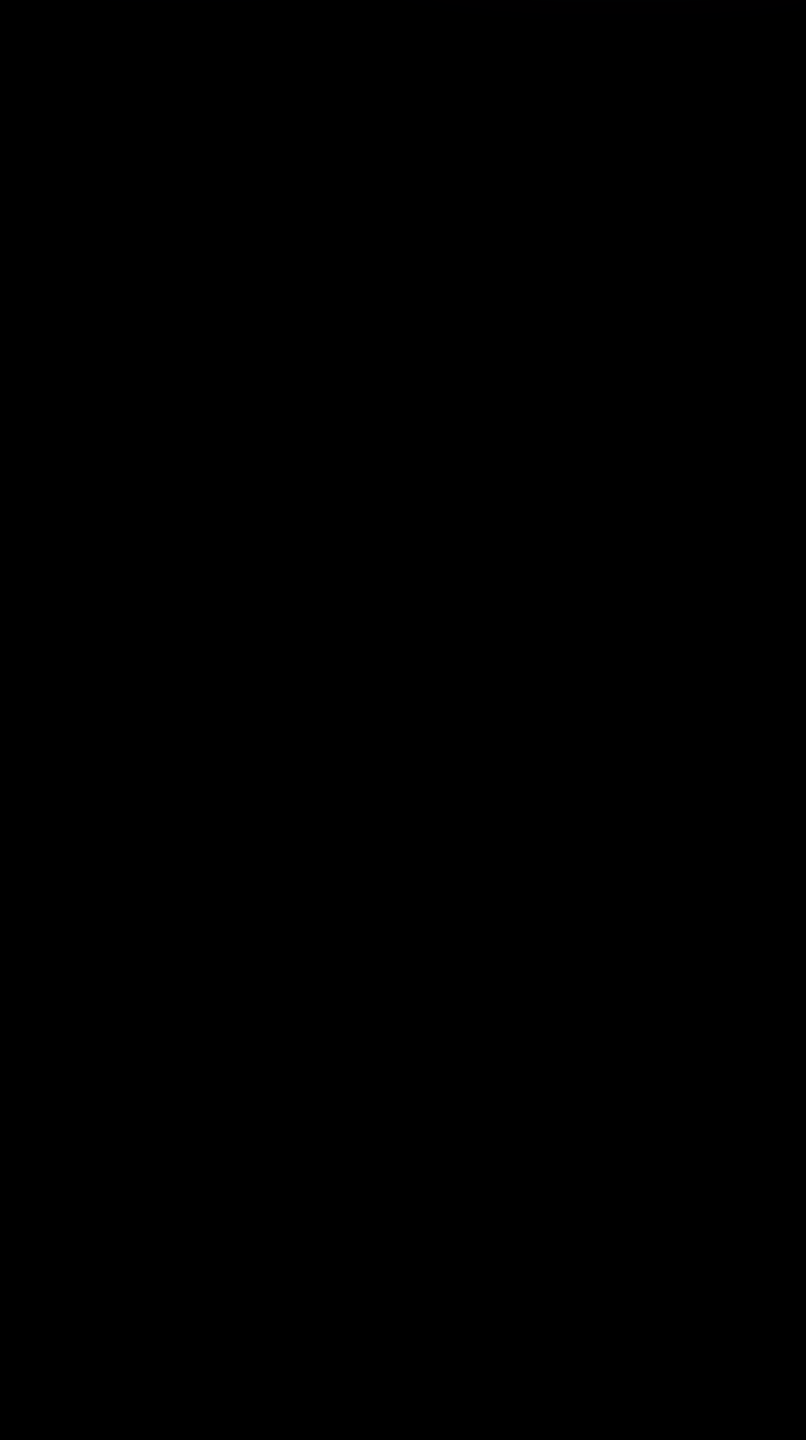
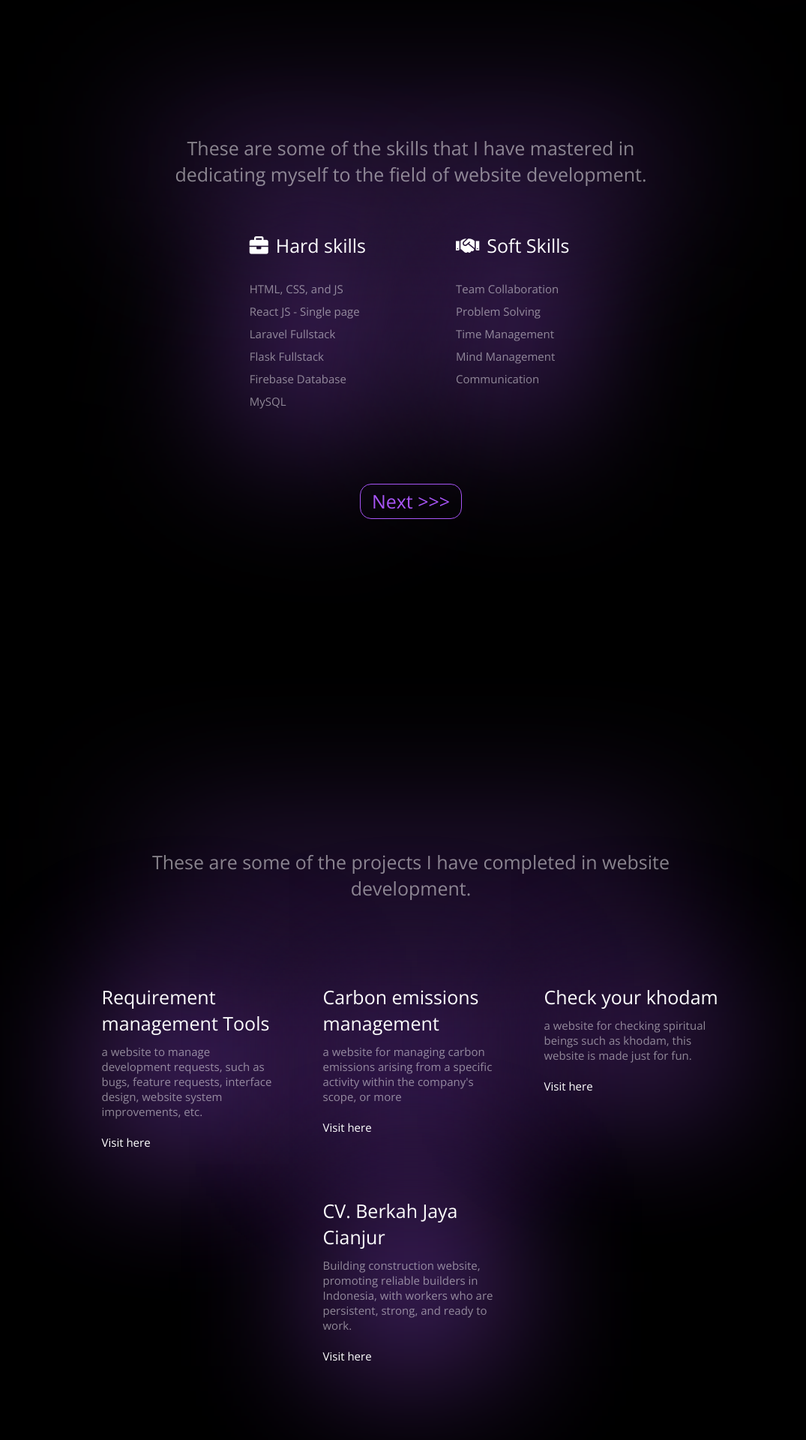
Before and after one commit to fpbismyname/fpbdev, a React (Vite) app: page / in a window 1280 px wide. Shown: the part 800-2720 px from the top of the page at 75% size, without its empty margins (92-1167 px from the left). Before the commit the page ends 920 px from the top, so only its background shows below. Built offline with nearby package versions, Linux system fonts and the light colour scheme.

Commit message:
Update v1.0.2

```diff
--- a/index.html
+++ b/index.html
@@ -4,6 +4,9 @@
     <meta charset="UTF-8" />
     <meta name="viewport" content="width=device-width, initial-scale=1.0" />
     <title>FPBDEV - Website Developer</title>
+    <link rel="shortcut icon" href="/fpbdev.png" type="image/x-icon">
+    <link rel="stylesheet" href="https://cdnjs.cloudflare.com/ajax/libs/font-awesome/6.0.0-beta3/css/all.min.css"/>
+    <link rel="stylesheet" href="https://cdn.jsdelivr.net/npm/bootstrap-icons@1.11.3/font/bootstrap-icons.min.css">
   </head>
   <body>
     <div id="root"></div>
--- a/src/components/Button.tsx
+++ b/src/components/Button.tsx
@@ -8,16 +8,17 @@ interface ButtonProps{
     href?: string;
     size?: string;
     clickFunc?: ()=> void;
+    children?: React.ReactNode
 }
 
-const Button:React.FC<ButtonProps> = ({text, style, size, isActive = false, type = "btn", href = "", clickFunc}) =>{
+const Button:React.FC<ButtonProps> = ({text, style, size, isActive = false, type = "btn", href = "", clickFunc, children}) =>{
     const styleButton = isActive ? `${type}-${style}-active` : `${type}-${style}`
     return(
         <>
         {type == "btn" ?
-        <button className={`${styleButton} ${size}`} onClick={clickFunc}>{text}</button>
+        <button className={`${styleButton} ${size}`} onClick={clickFunc}>{children} {text}</button>
         :
-        <a className={`${styleButton} ${size}`} href={href} onClick={clickFunc}>{text}</a>
+        <a className={`${styleButton} ${size}`} href={href} onClick={clickFunc} target="_blank">{children}{text}</a>
         }
         </>
     )
--- a/src/components/Navbar.tsx
+++ b/src/components/Navbar.tsx
@@ -45,9 +45,9 @@ const Navbar: React.FC<NavbarProps> = ({func}) => {
       >
         <div className="flex flex-col">
           <div className="inline">
-            <span className="link-secondary font-bold cursor-default">
-                <h2 className="inline-block">FPB</h2>
-                <h6 className="inline-block ml-1 opacity-25 h6 font-bold">DEV</h6>
+            <span className="font-bold cursor-default">
+                <h2 className="inline-block text-primary">FPB</h2>
+                <h6 className="inline-block ml-1 opacity-25 h6 font-bold text-primary">DEV</h6>
             </span>
           </div>
         </div>
--- a/src/components/Section.tsx
+++ b/src/components/Section.tsx
@@ -3,12 +3,13 @@ import React from "react";
 interface HomeProps{
     refSection?: React.RefObject<HTMLDivElement>;
     children?: React.ReactNode
+    flexType?: string
 }
 
-const HeroSection:React.FC<HomeProps> = ({refSection, children}) =>{
+const HeroSection:React.FC<HomeProps> = ({refSection, children, flexType}) =>{
     return(
         <>
-            <div className="flex flex-row justify-between px-12" ref={refSection}>
+            <div className={`flex ${flexType} justify-between px-12 w-full`} ref={refSection}>
                 {children}
             </div>
         </>
--- a/src/index.css
+++ b/src/index.css
@@ -55,10 +55,41 @@
     font-thin
   }
 }
+/*  =================
+    |Scroll bar     |
+    =================
+*/
+::-webkit-scrollbar{
+  @apply
+  w-1
+  h-2
+}
+
+::-webkit-scrollbar-thumb{
+  @apply
+  bg-purple-500/25
+  rounded-full
+}
+::-webkit-scrollbar-thumb:hover{
+  @apply
+  bg-purple-500
+}
 
 
 /*  =================
-    |Button styling |
+    |color style    |
+    =================
+*/
+.bg-primary{
+  @apply
+  bg-purple-500
+}
+.text-primary{
+  @apply
+  text-purple-500
+}
+/*  =================
+    |Font style |
     =================
 */
 *{
@@ -166,7 +197,7 @@
 .link-secondary{
   @apply
   relative
-  text-purple-500
+  text-white
   before:content-[""]
   before:absolute
   bg-transparent
@@ -220,3 +251,16 @@
   -z-10
   bg-purple-500/50
 }
+
+.light-white{
+  @apply
+  absolute
+  /* rounded-full */
+  top-0
+  left-0
+  w-full
+  h-full
+  blur-[100px]
+  -z-10
+  bg-white/50
+}
--- a/src/pages/HomePage.tsx
+++ b/src/pages/HomePage.tsx
@@ -22,11 +22,12 @@ const HomePage: React.FC = () => {
   const scrollToSection = (currentRef: string) => {
     event?.preventDefault();
     const Ref: RefObject<HTMLDivElement> = section[currentRef];
-    const topElementPos: any = Ref.current?.getBoundingClientRect().top;
-    window.scrollTo({
-      top: topElementPos + window.scrollY - 171,
+    if (Ref.current) {
+      Ref.current.scrollIntoView({
         behavior: "smooth",
+        block: "center",
       });
+    }
   };
   const BarMenu: FuncRef = {
     About: () => scrollToSection("About"),
@@ -39,8 +40,7 @@ const HomePage: React.FC = () => {
       <div className="flex flex-col gap-[10vh]">
         <Navbar func={BarMenu} />
         <div className="container mx-auto px-12 flex flex-col gap-64">
-          <Section refSection={section["About"]}>
-            <div className="relative">
+          <Section refSection={section["About"]} flexType="flex-row">
             <div className="flex flex-row gap-24">
               <div className="flex flex-col justify-center">
                 <div className="relative">
@@ -55,26 +55,203 @@ const HomePage: React.FC = () => {
                   </h1>
                   <div className="light-purple"></div>
                   <p className="h4 opacity-50 mb-8">
-                      I am a website developer who can help you in creating a web on the front side. In creating websites I have 1 year of experience in fullstack website development, website designer, user testing, and UX design. My dedication and passion will bring a useful impact in website development.
+                    I am a website developer who can help you create a website.
+                    In creating websites, I have 1 year of experience in
+                    fullstack website development, website designer, user
+                    testing, and UX design. My dedication and passion will bring
+                    a useful impact in website development.
                   </p>
-                    <Button text="Next >>>" style="primary" clickFunc={() =>BarMenu.Skills()} type="btn"/>
+                  <Button
+                    text="Next >>>"
+                    style="primary"
+                    clickFunc={() => BarMenu.Skills()}
+                    type="btn"
+                  />
+                </div>
+              </div>
+            </div>
+          </Section>
+          <Section refSection={section["Skills"]} flexType="flex-col">
+            <div className="flex flex-row w-full py-12">
+              <div className="flex flex-col w-full items-center text-center gap-10">
+                <div className="relative w-2/3">
+                  <div className="light-purple"></div>
+                  <p className="h3 opacity-50">
+                    These are some of the skills that I have mastered in
+                    dedicating myself to the field of website development.
+                  </p>
+                </div>
+              </div>
+            </div>
+            <div className="flex flex-row w-full gap-24">
+              <div className="flex flex-col w-full items-end">
+                <div className="relative">
+                  <div className="light-purple animate-[spin_3s_linear_infinite]"></div>
+                  <h1 className="h3">
+                    <i className="fa-solid fa-briefcase mr-2"></i>Hard skills
+                  </h1>
+                  <ul className="*:h6 opacity-50 py-6">
+                    <li className="mb-2">HTML, CSS, and JS</li>
+                    <li className="mb-2">React JS - Single page</li>
+                    <li className="mb-2">Laravel Fullstack</li>
+                    <li className="mb-2">Flask Fullstack</li>
+                    <li className="mb-2">Firebase Database</li>
+                    <li className="mb-2">MySQL</li>
+                  </ul>
+                </div>
+              </div>
+              <div className="flex flex-col w-full items-start">
+                <div className="relative">
+                  <div className="light-purple animate-[spin_3s_linear_infinite]"></div>
+                  <h1 className="h3">
+                    <i className="fa-solid fa-handshake mr-2"></i>Soft Skills
+                  </h1>
+                  <ul className="*:h6 opacity-50 py-6">
+                    <li className="mb-2">Team Collaboration</li>
+                    <li className="mb-2">Problem Solving</li>
+                    <li className="mb-2">Time Management</li>
+                    <li className="mb-2">Mind Management</li>
+                    <li className="mb-2">Communication</li>
+                  </ul>
+                </div>
+              </div>
+            </div>
+            <div className="flex flex-row w-full py-12">
+              <div className="flex flex-col w-full items-center text-center gap-10">
+                <Button
+                  text="Next >>>"
+                  style="primary"
+                  type="btn"
+                  clickFunc={() => BarMenu.Porto()}
+                />
+              </div>
+            </div>
+          </Section>
+          <Section refSection={section["Portfolio"]} flexType="flex-col">
+            <div className="flex flex-row w-full py-12">
+              <div className="flex flex-col w-full items-center text-center gap-10">
+                <div className="relative w-2/3">
+                  <div className="light-purple"></div>
+                  <p className="h3 opacity-50">
+                    These are some of the projects I have completed in website
+                    development.
+                  </p>
+                </div>
+              </div>
+            </div>
+            <div className="flex flex-row flex-wrap w-full p-10 gap-12 justify-center">
+              <div className="flex flex-col w-1/4 items-center">
+                <div className="relative flex flex-col gap-2">
+                  <div className="light-purple animate-[pulse_3s_linear_infinite]"></div>
+                  <h1 className="h3">Requirement management Tools</h1>
+                  <p className="h6 opacity-50">
+                    a website to manage development requests, such as bugs,
+                    feature requests, interface design, website system
+                    improvements, etc.
+                  </p>
+                  <div className="relative">
+                    <Button
+                      text="Visit here"
+                      style="secondary"
+                      type="link"
+                      size="h6"
+                      href="https://zhihab.my.id/"
+                    />
+                  </div>
+                </div>
+              </div>
+              <div className="flex flex-col w-1/4 items-center">
+                <div className="relative flex flex-col gap-2">
+                  <div className="light-purple animate-[pulse_3s_linear_infinite]"></div>
+                  <h1 className="h3">Carbon emissions management</h1>
+                  <p className="h6 opacity-50">
+                    a website for managing carbon emissions arising from a
+                    specific activity within the company's scope, or more
+                  </p>
+                  <div className="relative">
+                    <Button
+                      text="Visit here"
+                      style="secondary"
+                      type="link"
+                      size="h6"
+                      href="https://emisi.zhihab.my.id/login"
+                    />
+                  </div>
+                </div>
+              </div>
+              <div className="flex flex-col w-1/4 items-center">
+                <div className="relative flex flex-col gap-2">
+                  <div className="light-purple animate-[pulse_3s_linear_infinite]"></div>
+                  <h1 className="h3">Check your khodam</h1>
+                  <p className="h6 opacity-50">
+                    a website for checking spiritual beings such as khodam, this
+                    website is made just for fun.
+                  </p>
+                  <div className="relative">
+                    <Button
+                      text="Visit here"
+                      style="secondary"
+                      type="link"
+                      size="h6"
+                      href="https://cek-khodam-dirimu.vercel.app/"
+                    />
+                  </div>
+                </div>
+              </div>
+              <div className="flex flex-col w-1/4 items-center">
+                <div className="relative flex flex-col gap-2">
+                  <div className="light-purple animate-[pulse_3s_linear_infinite]"></div>
+                  <h1 className="h3">CV. Berkah Jaya Cianjur</h1>
+                  <p className="h6 opacity-50">
+                    Building construction website, promoting reliable builders
+                    in Indonesia, with workers who are persistent, strong, and
+                    ready to work.
+                  </p>
+                  <div className="relative">
+                    <Button
+                      text="Visit here"
+                      style="secondary"
+                      type="link"
+                      size="h6"
+                      href="https://cv-berkah-jaya.vercel.app/"
+                    />
                   </div>
                 </div>
               </div>
             </div>
           </Section>
-          <Section refSection={section["Skills"]}>
-            <div className="relative">
-              <div className="flex flex-row gap-24">
-                <div className="flex flex-col justify-center">
-                  <div className="relative">
-
+          <Section refSection={section["Contact"]} flexType="flex-col">
+            <div className="flex flex-row w-full py-4">
+              <div className="flex flex-col w-full items-center text-center">
+                <div className="relative w-2/3">
+                  <div className="light-purple"></div>
+                  <p className="h3 opacity-50">
+                  Contact me for more information.
+                  </p>
                 </div>
               </div>
-                <div className="flex flex-col w-1/2 justify-center">
-                  <div className="relative">
-
             </div>
+            <div className="flex flex-row flex-wrap w-full p-10 gap-12 justify-center">
+              <div className="flex flex-row w-1/4 items-center justify-center gap-8">
+                <div className="relative flex flex-col gap-2">
+                  <Button style="primary" type="link" href="https://www.linkedin.com/in/fajar-perdiansyah-budiman-b28217312/">
+                    <i className="fa-brands fa-linkedin text-primary"></i>
+                  </Button>
+                </div>
+                <div className="relative flex flex-col gap-2">
+                  <Button style="primary" type="link" href="https://github.com/fpbismyname">
+                    <i className="fa-brands fa-github text-primary"></i>
+                  </Button>
+                </div>
+                <div className="relative flex flex-col gap-2">
+                  <Button style="primary" type="link" href="https://www.instagram.com/fpb_vfx/">
+                    <i className="fa-brands fa-instagram text-primary"></i>
+                  </Button>
+                </div>
+                <div className="relative flex flex-col gap-2">
+                  <Button style="primary" type="link" href="https://x.com/VFPBV">
+                    <i className="bi bi-twitter-x text-primary"></i>
+                  </Button>
                 </div>
               </div>
             </div>
```
Also changed, not shown: public/fpbdev.png (added). Lines whose indentation alone changed are shown as unchanged.
